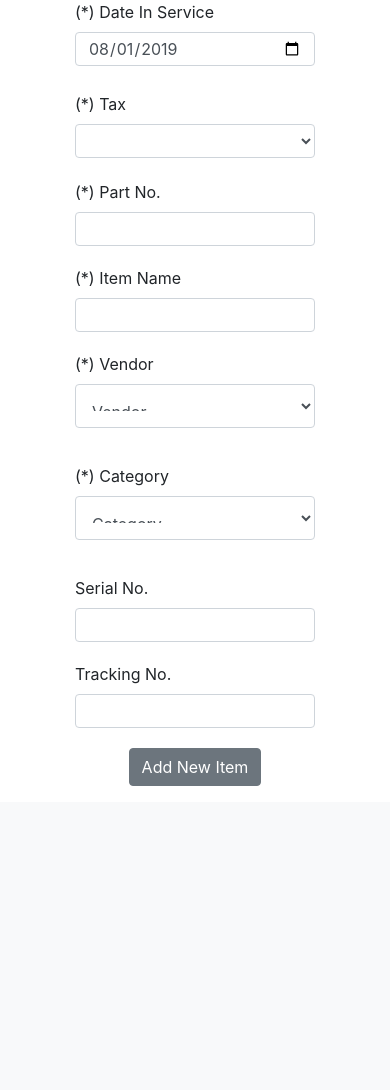
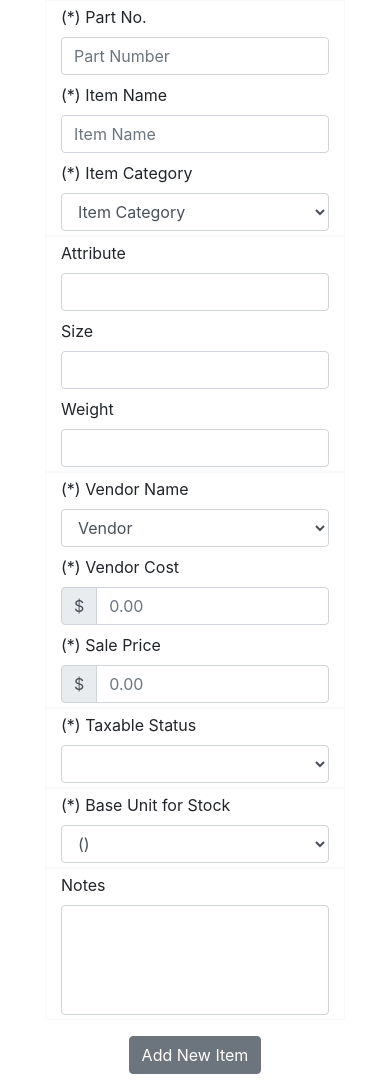
Before and after one commit to l1ngoman/Rentable, a CodeIgniter app: page /database/index.php/items/NewItem in a window 390 px wide. Shown: the part 98-1188 px from the top of the page. Before the commit the page ends 884 px from the top, so only its background shows below. Run offline with CodeIgniter, Linux system fonts and the light colour scheme; the visitor is signed in with stand-in values (Sample User, id 1); data comes from the database, SQL or seed files in the repository; tables that the repository leaves empty or names only in its code hold one stand-in row (values such as "Sample post"); data that the repository does not hold is empty; some libraries are stand-ins or nearby versions.

Commit message:
ATG:: Expanded item tables to cover tax status, units of measure, lotted items, serialized items, and rental items. Reworked the item create and edit form to be responsive and hold more input fields.

```diff
--- a/application/controllers/items.php
+++ b/application/controllers/items.php
@@ -33,6 +33,7 @@
 		$this->load->view('items/index.php', array(
 			'ItemArray' => $ItemArray,
         ));
+        $this->load->view('templates/footer.php');
 	}
 
 	public function NewItem()
@@ -55,12 +56,17 @@
 			'Vendor_ID' => '',
 			'Item_Name' => '',
 			'Part_Number' => '',
-			'Serial_Number' => '',
-			'Tracking_Number' => '',
-			'Status' => '',
-			'Date_In_Service' => '',
-			'Date_Sold' => '',
-			'Taxable_Status' => '',
+			'Sale_Price' => '',
+			'Vendor_Cost' => '',
+			'Item_Tax_Reason_ID' => '',
+			'Track_Inventory' => '',
+			'Stock_Unit_Name_ID' => '',
+			'Quantity_In_Stock' => '',
+			'Reorder_Point' => '',
+			'Item_Notes' => '',
+			'Item_Attribute' => '',
+			'Item_Size' => '',
+			'Item_Weight' => '',
 		);
 
 		$FormInfo = array(
@@ -72,6 +78,8 @@
 
 		$VendorList = $this->Item_DB->GetVendorList($Company_ID);
         $ItemCategoryList = $this->Item_DB->GetItemCategoryList($Company_ID);
+        $ItemTaxReasonList = $this->Item_DB->GetItemTaxReasonList($Company_ID);
+        $ItemUnitNameList = $this->Item_DB->GetItemUnitNameList($Company_ID);
 
 		$this->load->view('templates/header.php');
 		$this->load->view('items/form.php', array(
@@ -79,8 +87,11 @@
 			'FormInfo' => $FormInfo,
 			'VendorList' => $VendorList,
 			'ItemCategoryList' => $ItemCategoryList,
+			'ItemTaxReasonList' => $ItemTaxReasonList,
+			'ItemUnitNameList' => $ItemUnitNameList,
 			'Today' => $Today,
         ));
+        $this->load->view('templates/footer.php');
 	}
 
 	public function EditItem($Item_ID)
@@ -101,6 +112,8 @@
 		$ItemInfo = $this->Item_DB->GetItemByID($Item_ID, $Company_ID);
 		$VendorList = $this->Item_DB->GetVendorList($Company_ID);
         $ItemCategoryList = $this->Item_DB->GetItemCategoryList($Company_ID);
+        $ItemTaxReasonList = $this->Item_DB->GetItemTaxReasonList($Company_ID);
+        $ItemUnitNameList = $this->Item_DB->GetItemUnitNameList($Company_ID);
 
 		$FormInfo = array(
 			'PageTitle' => 'Edit Item',
@@ -115,8 +128,11 @@
 			'FormInfo' => $FormInfo,
 			'VendorList' => $VendorList,
             'ItemCategoryList' => $ItemCategoryList,
+            'ItemTaxReasonList' => $ItemTaxReasonList,
+            'ItemUnitNameList' => $ItemUnitNameList,
 			'Today' => $Today,
         ));
+        $this->load->view('templates/footer.php');
 	}
 
 	public function SubmitNewItemData()
--- a/application/models/item_db.php
+++ b/application/models/item_db.php
@@ -52,6 +52,30 @@
             return $this->db->query($sql)->result_array();
         }
 
+        // ATG:: NOTE - COMPANY_ID OF ZERO IS A DEFAULT SYSTEM VALUE FOR ALL COMPANIES
+        public function GetItemTaxReasonList($Company_ID)
+        {
+            $sql = "SELECT *
+                    FROM item_tax_reasons
+                    WHERE Company_ID='$Company_ID'
+                    OR Company_ID='0'
+                    ORDER BY Reason_Title ASC";
+
+            return $this->db->query($sql)->result_array();
+        }
+
+        // ATG:: NOTE - COMPANY_ID OF ZERO IS A DEFAULT SYSTEM VALUE FOR ALL COMPANIES
+        public function GetItemUnitNameList($Company_ID)
+        {
+            $sql = "SELECT *
+                    FROM item_unit_names
+                    WHERE Company_ID='$Company_ID'
+                    OR Company_ID='0'
+                    ORDER BY Unit_Name ASC";
+
+            return $this->db->query($sql)->result_array();
+        }
+
         public function GetItemByID($Item_ID, $Company_ID)
         {
             $sql = "SELECT *
@@ -63,6 +87,7 @@
             return $this->db->query($sql)->result_array();
         }
 
+        // ?????
         public function GetItemTaxStatus($Item_ID)
         {
             $sql = "SELECT Taxable_Status
--- a/application/views/items/form.php
+++ b/application/views/items/form.php
@@ -14,6 +14,9 @@
 -->
 
 <?php
+// echo "<pre>";
+// var_dump($ItemInfo);
+// echo "</pre>";
     echo "  <main class='container-fluid'>
                 <header class='d-flex justify-content-center align-items-middle col-12'>
                     <nav class='d-flex flex-column'>
@@ -25,45 +28,48 @@
 
     echo "      <div class='container'>
                     <form id='".$FormInfo['FormID']."' action='".$FormInfo['Action']."' method='post' enctype='multipart/form-data'>
-                        <div class='row d-flex flex-column'>";
+                        <div class='row justify-content-center flex-wrap'>";
+    echo "                  <div class='col-10 col-sm-8 col-md-6 col-lg-4 d-flex flex-column mb-0 pb-0 border border-light'>
+                                <div class='form-group my-1'>
+                                    <label for='Part_Number'>(*) Part No.</label>
+                                    <input name='Part_Number' value='".$ItemInfo['Part_Number']."' type='text' class='form-control' placeholder='Part Number' required>
+                                </div>
+                                <div class='form-group my-1'>
+                                    <label for='Item_Name'>(*) Item Name</label>
+                                    <input name='Item_Name' value='".$ItemInfo['Item_Name']."' type='text' class='form-control' placeholder='Item Name' required>
+                                </div>
+                                <div class='form-group my-1'>
+                                    <label for='Item_Category_ID'>(*) Item Category</label>
+                                    <select name='Item_Category_ID' class='form-control' required>
+                                        <option value='' selected disabled>Item Category</option>";
+    foreach($ItemCategoryList as $Category)
+    {
+        $Selected = $ItemInfo['Item_Category_ID'] == $Category['Item_Category_ID'] ? 'selected' : '';
+        echo "                          <option value='".$Category['Item_Category_ID']."' $Selected>".$Category['Name']."</option>";
+    }
+    echo "                          </select>
+                                </div>";
+    echo "                  </div>";
 
-    echo "                  <div class='d-flex justify-content-center flex-wrap mb-0 pb-0'>
-                                <div class='form-group mb-0 col-9 col-sm-7 col-md-4 col-lg-4'>
-                                    <label for='Date_In_Service'>(*) Date In Service</label>";
-
-    // ATG:: IF THIS IS A NEW ENTRY, IE. DATE IS BLANK, DEFAULT IT TO TODAY'S DATE
-    $Date = $ItemInfo['Date_In_Service'] == '' ? $Today : date('Y-m-d',strtotime($ItemInfo['Date_In_Service']));
-
-    echo "                          <input name='Date_In_Service' value='$Date' type='date' class='form-control h-25 py-3'>
+    echo "                  <div class='col-10 col-sm-8 col-md-6 col-lg-4 d-flex flex-column mb-0 pb-0 border border-light'>";
+    echo "                      <div class='form-group my-1' title='Custom item attribute field.'>
+                                    <label for='Item_Attribute'>Attribute</label>
+                                    <input name='Item_Attribute' value='".$ItemInfo['Item_Attribute']."' class='form-control' type='text' maxlength='20'>
                                 </div>
-                                <div class='form-group mb-0 col-9 col-sm-7 col-md-4 col-lg-4'>
-                                    <label for='Taxable_Status'>(*) Tax</label>";
-
-    $Tax = $ItemInfo['Taxable_Status'] == '1' ? 'selected' : '';
-    $Non = $ItemInfo['Taxable_Status'] == '0' ? 'selected' : '';
-
-    echo "                          <select name='Taxable_Status' class='form-control h-25 py-3'>
-                                        <option value='1' $Tax>Taxable</option>
-                                        <option value='0' $Non>Non-Taxable</option>
-                                    </select>
+                                <div class='form-group my-1' title='Custom item size field.'>
+                                    <label for='Item_Size'>Size</label>
+                                    <input name='Item_Size' value='".$ItemInfo['Item_Size']."' class='form-control' type='text' maxlength='20'>
+                                </div>
+                                <div class='form-group my-1' title='Custom item size field.'>
+                                    <label for='Item_Weight'>Weight</label>
+                                    <input name='Item_Weight' value='".$ItemInfo['Item_Weight']."' class='form-control' type='text' maxlength='12'>
                                 </div>
                             </div>";
 
-    echo "                  <div class='d-flex justify-content-center flex-wrap mb-0 pb-0'>
-                                <div class='form-group mb-0 col-9 col-sm-7 col-md-5 col-lg-4'>
-                                    <label for='Part_Number'>(*) Part No.</label>
-                                    <input name='Part_Number' value='".$ItemInfo['Part_Number']."' type='text' class='form-control h-25 py-3' required>
-                                </div>
-                                <div class='form-group mb-0 col-9 col-sm-7 col-md-5 col-lg-4'>
-                                    <label for='Item_Name'>(*) Item Name</label>
-                                    <input name='Item_Name' value='".$ItemInfo['Item_Name']."' type='text' class='form-control h-25 py-3' required>
-                                </div>
-                            </div>";
-
-    echo "                  <div class='d-flex justify-content-center flex-wrap mb-0 pb-0'>
-                                <div class='form-group mb-0 col-9 col-sm-7 col-md-5 col-lg-4 pb-4'>
-                                    <label for='Vendor_ID'>(*) Vendor</label>
-                                    <select name='Vendor_ID' class='form-control h-50 py-3' required>
+    echo "                  <div class='col-10 col-sm-8 col-md-6 col-lg-4 d-flex flex-column mb-0 pb-0 border border-light'>
+                                <div class='form-group my-1'>
+                                    <label for='Vendor_ID'>(*) Vendor Name</label>
+                                    <select name='Vendor_ID' class='form-control' required>
                                         <option value='' selected disabled>Vendor</option>";
     foreach($VendorList as $Vendor)
     {
@@ -71,36 +77,85 @@
         echo "                          <option value='".$Vendor['Vendor_ID']."' $Selected>".$Vendor['Vendor_Name']."</option>";
     }
     echo "                          </select>
-                                </div>
-                                <div class='form-group mb-0 col-9 col-sm-7 col-md-5 col-lg-4 pb-4'>
-                                    <label for='Item_Category_ID'>(*) Category</label>
-                                    <select name='Item_Category_ID' class='form-control h-50 py-3' required>
-                                        <option value='' selected disabled>Category</option>";
-    foreach($ItemCategoryList as $Category)
+                                </div>";
+
+    echo "                      <div class='form-group my-1'>
+                                    <label for='Vendor_Cost'>(*) Vendor Cost</label>
+                                    <div class='input-group'>
+                                        <div class='input-group-prepend'>
+                                            <span class='input-group-text'>$</span>
+                                        </div>
+                                        <input id='Vendor_Cost' name='Vendor_Cost' value='".$ItemInfo['Vendor_Cost']."' type='number' step='0.01' min='0.00' class='form-control' placeholder='0.00' onchange='ValidateCurrency()' required>
+                                    </div>
+                                </div>";
+
+    echo "                      <div class='form-group my-1'>
+                                    <label for='Sale_Price'>(*) Sale Price</label>
+                                    <div class='input-group'>
+                                        <div class='input-group-prepend'>
+                                            <span class='input-group-text'>$</span>
+                                        </div>
+                                        <input id='Sale_Price' name='Sale_Price' value='".$ItemInfo['Sale_Price']."' type='number' step='0.01' min='0.00' class='form-control' placeholder='0.00' onchange='ValidateCurrency()' required>
+                                    </div>
+                                </div>";
+    echo "                  </div>";
+
+    echo "                  <div class='col-10 col-sm-8 col-md-6 col-lg-4 d-flex flex-column mb-0 pb-0 border border-light'>";
+    echo "                      <div class='form-group my-1' title='Select if this item is taxable or not.'>
+                                    <label for='Taxable_Status'>(*) Taxable Status</label>";
+    echo "                          <select name='Taxable_Status' class='form-control' required>";
+    foreach($ItemTaxReasonList as $Tax)
     {
-        $Selected = $ItemInfo['Item_Category_ID'] == $Category['Item_Category_ID'] ? 'selected' : '';
-        echo "                          <option value='".$Category['Item_Category_ID']."' $Selected>".$Category['Name']."</option>";
+        // ATG:: IF ON THE NEW ITEM PAGE, DEFAULT TO TAXABLE ITEM
+        if($FormInfo['PageTitle'] == 'New Item')
+        {
+            $Selected = $Tax['Reason_Title'] == 'Taxable' ? 'selected' : '';
+        }
+        // ATG:: ELSE IF ON EDIT PAGE, USE PRE-EXISTING INFO FROM ITEM RECORD
+        else
+        {
+            $Selected = $ItemInfo['Item_Tax_Reason_ID'] == $Tax['Item_Tax_Reason_ID'] ? 'selected' : '';
+        }
+        echo "                          <option value='".$Tax['Tax_Reason_ID']."' title='".$Tax['Reason_Description']."' $Selected>".$Tax['Reason_Title']."</option>";
     }
     echo "                          </select>
                                 </div>
                             </div>";
 
-    echo "                  <div class='d-flex justify-content-center flex-wrap mb-0 pb-0'>
-                                <div class='form-group mb-0 col-9 col-sm-7 col-md-5 col-lg-4'>
-                                    <label for='Serial_Number'>Serial No.</label>
-                                    <input name='Serial_Number' value='".$ItemInfo['Serial_Number']."' type='text' class='form-control h-25 py-3'>
-                                </div>
-                                <div class='form-group mb-0 col-9 col-sm-7 col-md-5 col-lg-4'>
-                                    <label for='Tracking_Number'>Tracking No.</label>
-                                    <input name='Tracking_Number' value='".$ItemInfo['Tracking_Number']."' type='text' class='form-control h-25 py-3'>
+    echo "                  <div class='col-10 col-sm-8 col-md-6 col-lg-4 d-flex flex-column mb-0 pb-0 border border-light'>";
+    echo "                      <div class='form-group my-1' title='Choose the base unit of measure for how you will stock inventory for this item.'>
+                                    <label for='Stock_Unit_Name_ID'>(*) Base Unit for Stock</label>";
+    echo "                          <select name='Stock_Unit_Name_ID' class='form-control' required>";
+    foreach($ItemUnitNameList as $Unit)
+    {
+        // ATG:: IF ON THE NEW ITEM PAGE, DEFAULT TO EACH
+        if($FormInfo['PageTitle'] == 'New Item')
+        {
+            $Selected = $Unit['Unit_Name'] == 'each' ? 'selected' : '';
+        }
+        // ATG:: ELSE IF ON EDIT PAGE, USE PRE-EXISTING INFO FROM ITEM RECORD
+        else
+        {
+            $Selected = $ItemInfo['Stock_Unit_Name_ID'] == $Unit['Item_Unit_Name_ID'] ? 'selected' : '';
+        }
+        echo "                          <option value='".$Unit['Item_Unit_Name_ID']."' $Selected>".$Unit['Unit_Name']." (".$Unit['Unit_Abbreviation'].")</option>";
+    }
+    echo "                          </select>
                                 </div>
                             </div>";
 
-    echo "                  <div class='d-flex justify-content-center mb-3'>
-                                <button type='submit' class='btn btn-secondary'>".$FormInfo['ButtonTitle']."</button>
+    echo "                  <div class='col-10 col-sm-8 col-md-6 col-lg-4 d-flex flex-column mb-0 pb-0 border border-light'>";
+    echo "                      <div class='form-group my-1' title='Custom item notes.'>
+                                    <label for='Item_Notes'>Notes</label>
+                                    <textarea name='Item_Notes' value='".$ItemInfo['Item_Notes']."' class='form-control' style='resize: none' rows='4' maxlength='255'></textarea>
+                                </div>
                             </div>";
+    echo "              </div>"; // END ROW
 
-    echo "              </div>
-                    </form>
+    echo "              <div class='d-flex justify-content-center my-3'>
+                            <button type='submit' class='btn btn-secondary'>".$FormInfo['ButtonTitle']."</button>
+                        </div>";
+
+    echo "          </form>
                 </div>";
     echo "  </main>";
--- a/application/views/templates/footer.php
+++ b/application/views/templates/footer.php
@@ -69,6 +69,11 @@
     $("#SO_Extended_Order_Total").val(grandTotal_formatted);
 }
 
+function ValidateCurrency()
+{
+    const twoDecimals = Math.round(event.target.value * 100) / 100;
+    $(`#${event.target.id}`).val(twoDecimals);
+}
 
 // $(function() {
 //     $('#CustomerSearch').dropselect();
--- a/application/views/templates/header.php
+++ b/application/views/templates/header.php
@@ -12,8 +12,8 @@
         <script src="https://code.jquery.com/jquery-3.3.1.slim.min.js" integrity="sha384-q8i/X+965DzO0rT7abK41JStQIAqVgRVzpbzo5smXKp4YfRvH+8abtTE1Pi6jizo" crossorigin="anonymous"></script>
         <script src="https://cdnjs.cloudflare.com/ajax/libs/popper.js/1.14.7/umd/popper.min.js" integrity="sha384-UO2eT0CpHqdSJQ6hJty5KVphtPhzWj9WO1clHTMGa3JDZwrnQq4sF86dIHNDz0W1" crossorigin="anonymous"></script>
         <script src="https://stackpath.bootstrapcdn.com/bootstrap/4.3.1/js/bootstrap.min.js" integrity="sha384-JjSmVgyd0p3pXB1rRibZUAYoIIy6OrQ6VrjIEaFf/nJGzIxFDsf4x0xIM+B07jRM" crossorigin="anonymous"></script>
+        <script src="https://kit.fontawesome.com/189bc913c5.js"></script>
         <link rel="stylesheet" href="https://stackpath.bootstrapcdn.com/bootstrap/4.3.1/css/bootstrap.min.css" integrity="sha384-ggOyR0iXCbMQv3Xipma34MD+dH/1fQ784/j6cY/iJTQUOhcWr7x9JvoRxT2MZw1T" crossorigin="anonymous">
-        <script src="https://kit.fontawesome.com/189bc913c5.js"></script>
     </head>
     <body>
 <?php
```
Also changed, not shown: application/css/Forms.css (added, +7 -0 lines), 3 other files. Lines whose indentation alone changed are shown as unchanged.
